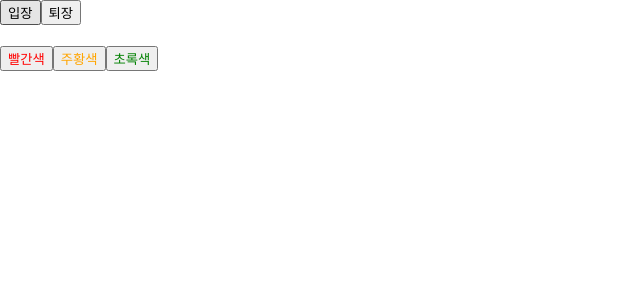
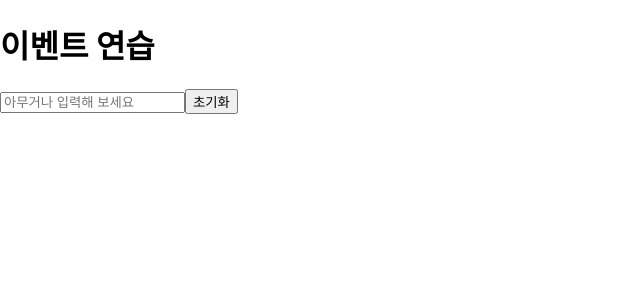
Before and after one commit to ssssccccchhhhh/hello-react, a React (Create React App) app: page / in a window 1280 px wide. Shown: the top 300 px of the page, without its empty margins (0-640 px from the left). Built offline with nearby package versions, Linux system fonts and the light colour scheme.

Commit message:
4장 이벤트 - HTML 이벤트

```diff
--- a/src/App.js
+++ b/src/App.js
@@ -1,6 +1,7 @@
 import MyComponent from "./MyComponent";
 import Counter from "./Counter";
 import Say from "./Say";
+import EventPractice from "./EventPractice";
 
 const App = () => {
   return (
@@ -11,7 +12,8 @@
       {/* --------------------------- */}
       {/* <Counter></Counter> */}
       {/* --------------------------- */}
-      <Say></Say>
+      {/* <Say></Say> */}
+      <EventPractice></EventPractice>
     </>
   );
 };
--- /dev/null
+++ b/src/EventPractice.js
@@ -0,0 +1,48 @@
+import { Component } from "react";
+
+class EventPractice extends Component {
+  state = {
+    message: "",
+  };
+
+  render() {
+    return (
+      <div>
+        <h1>이벤트 연습</h1>
+        <input
+          type="text"
+          name="message"
+          placeholder="아무거나 입력해 보세요"
+          value={this.state.message}
+          onChange={(e) => {
+            this.setState(
+              {
+                message: e.target.value,
+              },
+              () => {
+                console.log(this.state.message);
+              }
+            );
+          }}
+        />
+        <button
+          onClick={() => {
+            alert(this.state.message);
+            this.setState(
+              {
+                message: "",
+              },
+              () => {
+                console.log(this.state.message);
+              }
+            );
+          }}
+        >
+          초기화
+        </button>
+      </div>
+    );
+  }
+}
+
+export default EventPractice;
```
